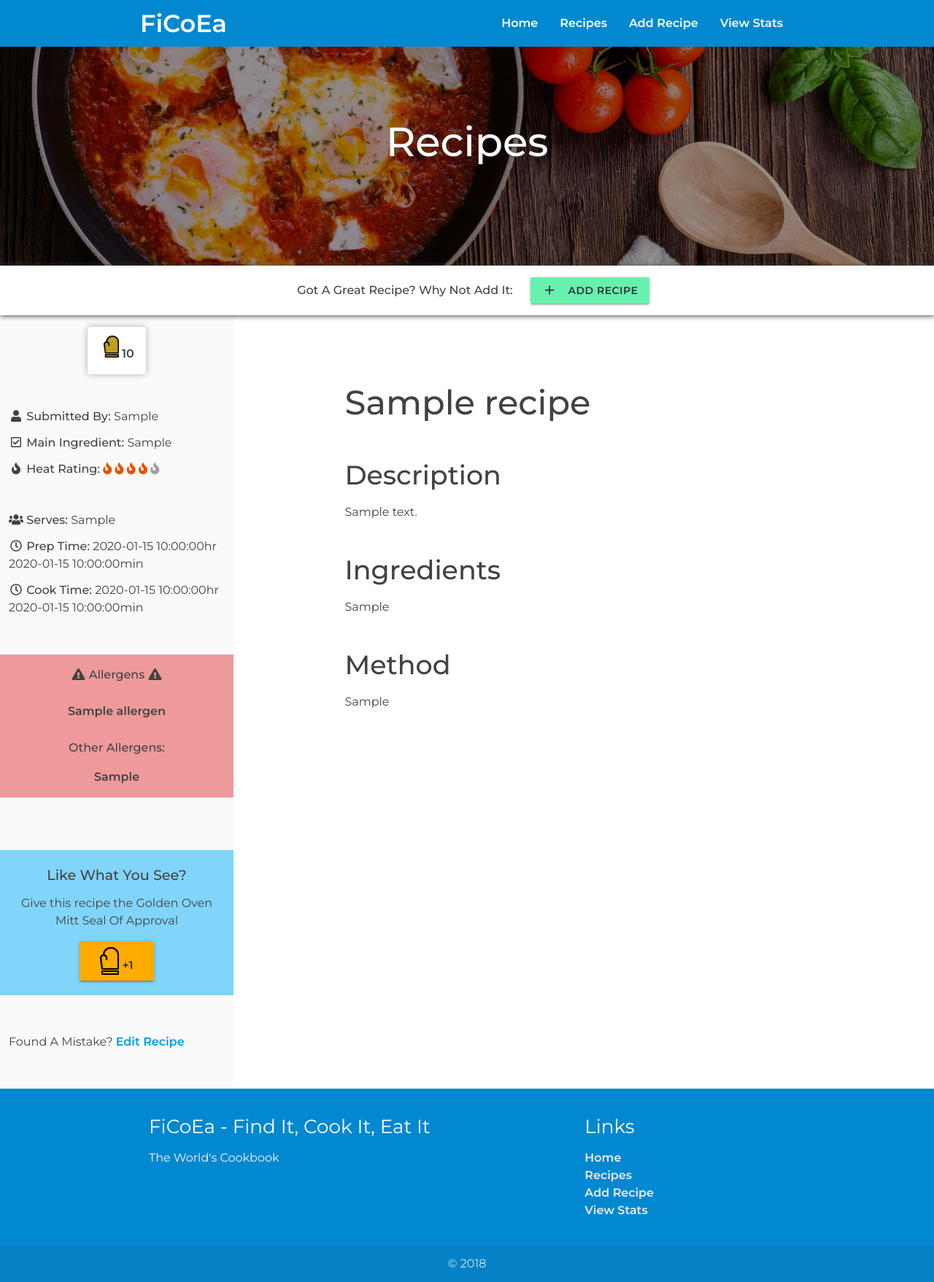
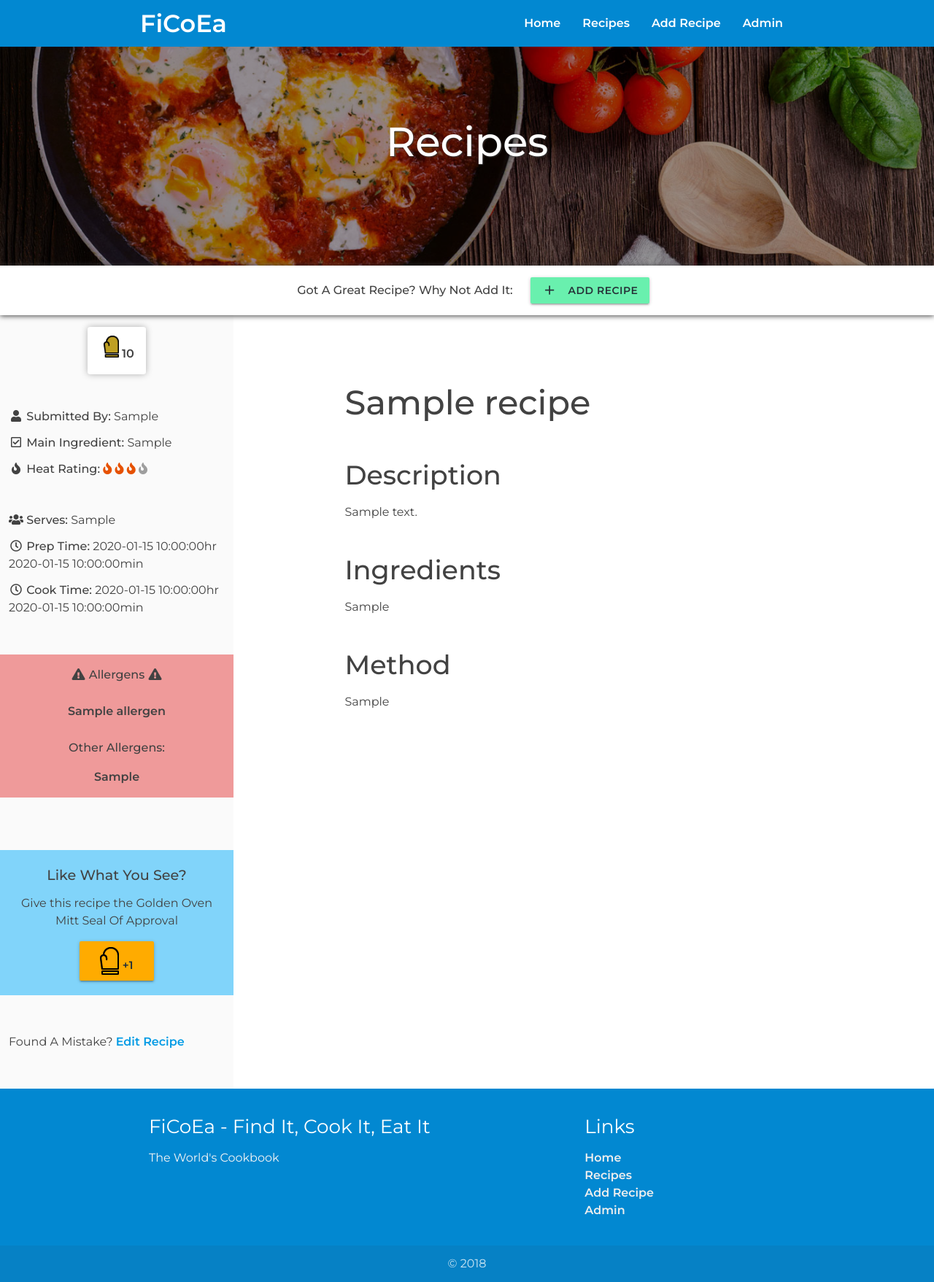
Before and after one commit to Code-Institute-Submissions/milestone4, a Flask app: template cookbook/templates/recipes/entry.html in a window 1280 px wide. Shown: the whole page at 73% size. Run offline with Flask 2, Linux system fonts and the light colour scheme; the template is opened without the code that fills it: most values are stand-ins (such as "Sample title", 1, 10 or a date in 2020); some libraries are stand-ins or nearby versions.

Commit message:
Changed Vegan to vegetarian, and changed heat rating

```diff
--- a/cookbook/templates/_includes/recipe-card.html
+++ b/cookbook/templates/_includes/recipe-card.html
@@ -35,7 +35,6 @@
         <!-- I would probably use a loop that takes the number and outputs that many red flames -->
         {% if recipe.heat_rating == 1 %}
         <span class="flame">
-              <i class="fas fa-fire"></i>
               <i class="fas fa-fire grey-text"></i>
               <i class="fas fa-fire grey-text"></i>
               <i class="fas fa-fire grey-text"></i>
@@ -43,13 +42,11 @@
             </span> {% elif recipe.heat_rating == 2 %}
         <span class="flame">
               <i class="fas fa-fire"></i>
-              <i class="fas fa-fire"></i>
               <i class="fas fa-fire grey-text"></i>
               <i class="fas fa-fire grey-text"></i>
               <i class="fas fa-fire grey-text"></i>
             </span> {% elif recipe.heat_rating == 3 %}
         <span class="flame">
-              <i class="fas fa-fire"></i>
               <i class="fas fa-fire"></i>
               <i class="fas fa-fire"></i>
               <i class="fas fa-fire grey-text"></i>
@@ -59,11 +56,9 @@
               <i class="fas fa-fire"></i>
               <i class="fas fa-fire"></i>
               <i class="fas fa-fire"></i>
-              <i class="fas fa-fire"></i>
               <i class="fas fa-fire grey-text"></i>
             </span> {% elif recipe.heat_rating == 5 %}
         <span class="flame">
-              <i class="fas fa-fire"></i>
               <i class="fas fa-fire"></i>
               <i class="fas fa-fire"></i>
               <i class="fas fa-fire"></i>
--- a/cookbook/templates/_includes/search-modal.html
+++ b/cookbook/templates/_includes/search-modal.html
@@ -68,7 +68,7 @@
               <br>
               <div class="switch">
                 <label>
-                  <p class="additional-label">Vegan Friendly</p>
+                  <p class="additional-label">Vegetarian Friendly</p>
                   <input type="checkbox" name="vegan" id="vegan">
                   <span class="lever"></span>
                 </label for="vegan">
--- a/cookbook/templates/base.html
+++ b/cookbook/templates/base.html
@@ -17,7 +17,12 @@
 <body>
   <header>
     <nav>
+      {% if "admin" in request.path %}
+      <div class="nav-wrapper blue-grey darken-2">
+      {% else %}
       <div class="nav-wrapper light-blue darken-2">
+      {% endif %}
+
         <div class="container">
           <a href="/" class="brand-logo">FiCoEa
           <a href="#" data-target="mobile" class="sidenav-trigger"><i class="material-icons">menu</i></a>
@@ -25,7 +30,7 @@
             <li><a href="{{ url_for('home') }}">Home</a></li>
             <li><a href="{{ url_for('recipes') }}">Recipes</a></li>
             <li><a href="{{ url_for('add_recipe') }}">Add Recipe</a></li>
-            <li><a href="{{ url_for('view_stats') }}">View Stats</a></li>
+            <li><a href="{{ url_for('admin') }}">Admin</a></li>
           </ul>
         </div>
       </div>
@@ -35,7 +40,7 @@
       <li><a href="{{ url_for('home') }}">Home</a></li>
       <li><a href="{{ url_for('recipes') }}">Recipes</a></li>
       <li><a href="{{ url_for('add_recipe') }}">Add Recipe</a></li>
-      <li><a href="{{ url_for('view_stats') }}">View Stats</a></li>
+      <li><a href="{{ url_for('admin') }}">Admin</a></li>
     </ul>
   </header>
 
@@ -44,8 +49,11 @@
     {% block content %} {% endblock %}
   </main>
 
-
+  {% if "admin" in request.path %}
+  <footer class="page-footer blue-grey darken-2">
+  {% else %}
   <footer class="page-footer light-blue darken-2">
+  {% endif %}
     <div class="container">
       <div class="row">
         <div class="col l6 s12">
@@ -58,7 +66,7 @@
             <li><a class="grey-text text-lighten-3" href="{{ url_for('home') }}">Home</a></li>
             <li><a class="grey-text text-lighten-3" href="{{ url_for('recipes') }}">Recipes</a></li>
             <li><a class="grey-text text-lighten-3" href="{{ url_for('add_recipe') }}">Add Recipe</a></li>
-            <li><a class="grey-text text-lighten-3" href="{{ url_for('view_stats') }}">View Stats</a></li>
+            <li><a class="grey-text text-lighten-3" href="{{ url_for('admin') }}">Admin</a></li>
           </ul>
         </div>
       </div>
--- a/cookbook/templates/recipes/add.html
+++ b/cookbook/templates/recipes/add.html
@@ -69,7 +69,7 @@
             <div class="col s12 input-field">
               <select id="heat_rating" name="heat_rating">
                 {% for i in range(1,6) %}
-                <option value="{{ i }}">{{ i }}{% if i == 1 %} - Very Mild{% elif i == 5 %} - Extremely Hot{% endif %}</option>
+                <option value="{{ i }}">{{ i }}{% if i == 1 %} - No Heat{% elif i == 5 %} - Extremely Hot{% endif %}</option>
                 {% endfor %}
               </select>
               <label for="heat_rating">Heat Rating</label>
@@ -108,7 +108,7 @@
               <!-- Switch -->
               <div class="switch">
                 <label>
-                  <p class="additional-label">Vegan Friendly</p>
+                  <p class="additional-label">Vegetarian Friendly</p>
                   <input type="checkbox" name="vegan" id="vegan">
                   <span class="lever"></span>
                 </label for="vegan">
--- a/cookbook/templates/recipes/edit.html
+++ b/cookbook/templates/recipes/edit.html
@@ -71,9 +71,9 @@
               <select id="heat_rating" name="heat_rating">
                 {% for i in range(1,6) %}
                 {% if i == recipe.heat_rating %}
-                <option  value="{{ i }}" selected>{{ i }}{% if i == 1 %} - Very Mild{% elif i == 5 %} - Extremely Hot{% endif %}</option>
+                <option  value="{{ i }}" selected>{{ i }}{% if i == 1 %} - No Heat{% elif i == 5 %} - Extremely Hot{% endif %}</option>
                 {% else %}
-                <option  value="{{ i }}">{{ i }}{% if i == 1 %} - Very Mild{% elif i == 5 %} - Extremely Hot{% endif %}</option>
+                <option  value="{{ i }}">{{ i }}{% if i == 1 %} - No Heat{% elif i == 5 %} - Extremely Hot{% endif %}</option>
                 {% endif %}
                 {% endfor %}
               </select>
@@ -117,7 +117,7 @@
               <!-- Switch -->
               <div class="switch">
                 <label>
-                  <p class="additional-label">Vegan Friendly</p>
+                  <p class="additional-label">Vegetarian Friendly</p>
                   {% if recipe.vegan == "on" %}
                   <input type="checkbox" name="vegan" id="vegan" checked>
                   {% else %}
--- a/cookbook/templates/recipes/entry.html
+++ b/cookbook/templates/recipes/entry.html
@@ -6,7 +6,7 @@
     <div class="col s12 m5 l4 xl3 side-bar grey lighten-5">
       {% if recipe.vegan == "on" %}
       <div class="vegan-bar center-align green lighten-3">
-        <h4><span><i class="fas fa-leaf"></i></span>&nbsp;&nbsp;Suitable For Vegans</h4>
+        <h4><span><i class="fas fa-leaf"></i></span>&nbsp;&nbsp;Suitable For Vegetarians</h4>
       </div>
       {% endif %}
 
@@ -21,7 +21,6 @@
           <li><span class="icon"><i class="fas fa-fire fa-fw"></i></span> <strong>Heat Rating: </strong>
             {% if recipe.heat_rating == 1 %}
             <span class="flame ">
-              <i class="fas fa-fire orange-text text-darken-4"></i>
               <i class="fas fa-fire grey-text"></i>
               <i class="fas fa-fire grey-text"></i>
               <i class="fas fa-fire grey-text"></i>
@@ -30,14 +29,12 @@
             {% elif recipe.heat_rating == 2 %}
             <span class="flame">
               <i class="fas fa-fire orange-text text-darken-4"></i>
-              <i class="fas fa-fire orange-text text-darken-4"></i>
               <i class="fas fa-fire grey-text"></i>
               <i class="fas fa-fire grey-text"></i>
               <i class="fas fa-fire grey-text"></i>
             </span>
             {% elif recipe.heat_rating == 3 %}
             <span class="flame">
-              <i class="fas fa-fire orange-text text-darken-4"></i>
               <i class="fas fa-fire orange-text text-darken-4"></i>
               <i class="fas fa-fire orange-text text-darken-4"></i>
               <i class="fas fa-fire grey-text"></i>
@@ -48,12 +45,10 @@
               <i class="fas fa-fire orange-text text-darken-4"></i>
               <i class="fas fa-fire orange-text text-darken-4"></i>
               <i class="fas fa-fire orange-text text-darken-4"></i>
-              <i class="fas fa-fire orange-text text-darken-4"></i>
               <i class="fas fa-fire grey-text"></i>
             </span>
             {% elif recipe.heat_rating == 5 %}
             <span class="flame">
-              <i class="fas fa-fire orange-text text-darken-4"></i>
               <i class="fas fa-fire orange-text text-darken-4"></i>
               <i class="fas fa-fire orange-text text-darken-4"></i>
               <i class="fas fa-fire orange-text text-darken-4"></i>
```
Also changed, not shown: cookbook/templates/admin.html (added, +38 -0 lines).
